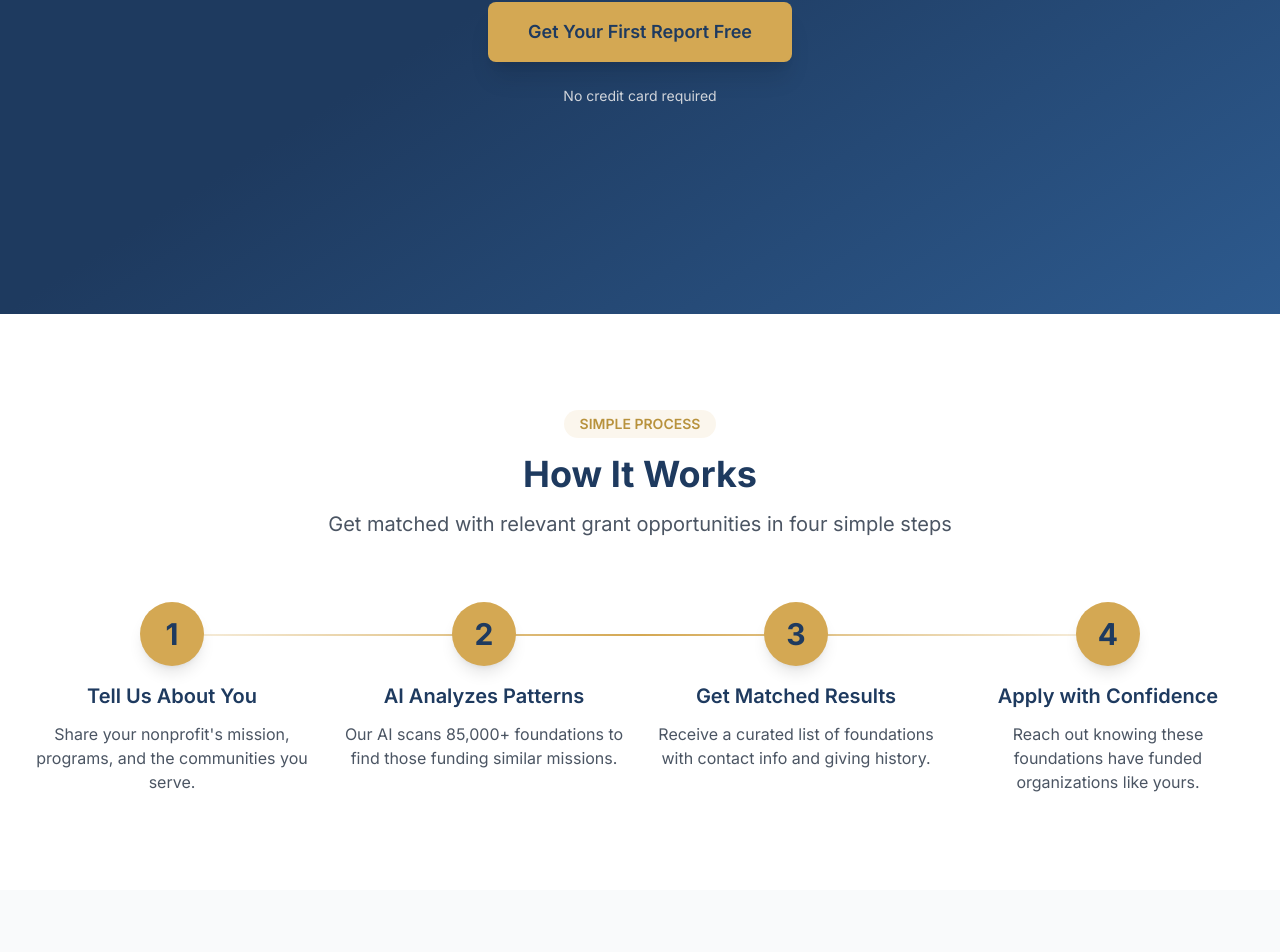
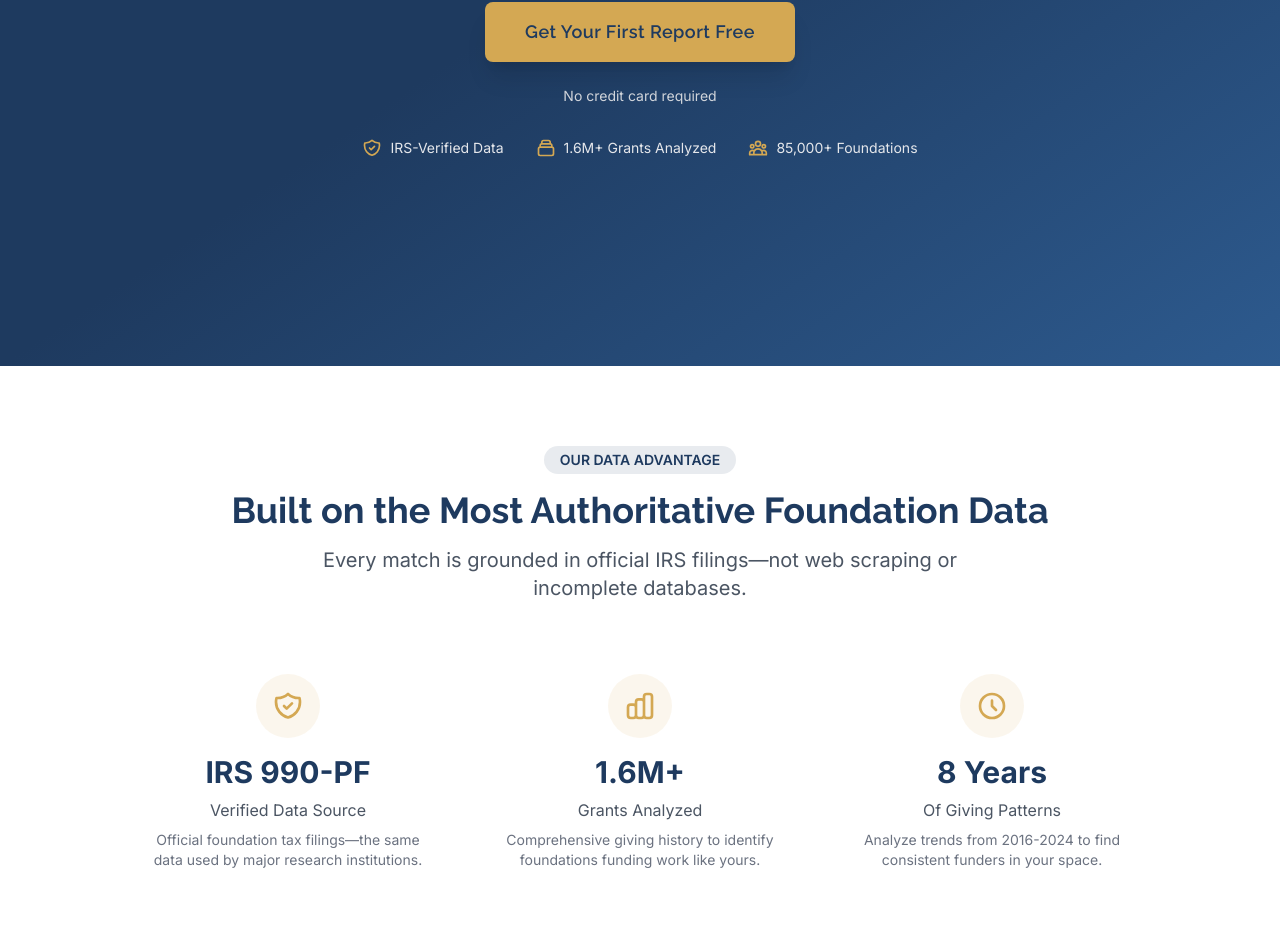
Before and after one commit to akleinman405/thegrantscout-landing, a Next.js app: page / in a window 1280 px wide. Shown: the part 502-1454 px from the top of the page. Built offline with nearby package versions, Linux system fonts and the light colour scheme.

Commit message:
Update landing page (layout, styles, Tailwind config)

```diff
--- a/src/app/globals.css
+++ b/src/app/globals.css
@@ -4,8 +4,23 @@
 
 :root {
   --primary: #1e3a5f;
+  --primary-dark: #152b47;
+  --primary-light: #2d5a8e;
   --accent: #d4a853;
-  --charcoal: #2d3748;
+  --accent-dark: #b8923d;
+  --accent-light: #e6c680;
+  --charcoal: #2C3E50;
+  --gray-medium: #6C757D;
+  --success: #28A745;
+  --error: #DC3545;
+
+  /* Spacing scale */
+  --space-xs: 8px;
+  --space-sm: 16px;
+  --space-md: 24px;
+  --space-lg: 32px;
+  --space-xl: 48px;
+  --space-2xl: 64px;
 }
 
 @layer base {
@@ -15,21 +30,29 @@
 
   body {
     @apply text-charcoal antialiased;
+    font-family: var(--font-inter), system-ui, sans-serif;
   }
 
-  /* Better focus styles for accessibility */
+  h1, h2, h3, h4, h5, h6 {
+    font-family: var(--font-raleway), system-ui, sans-serif;
+  }
+
+  /* Enhanced focus styles for accessibility */
   *:focus-visible {
-    @apply outline-2 outline-offset-2 outline-accent;
+    @apply outline-2 outline-offset-2 outline-accent ring-2 ring-accent/20;
   }
 }
 
 @layer components {
   .btn-primary {
     @apply bg-accent hover:bg-accent-dark text-primary font-semibold px-8 py-3 rounded-lg transition-all duration-300 shadow-md hover:shadow-lg active:scale-95;
+    font-family: var(--font-raleway), system-ui, sans-serif;
+    letter-spacing: 0.025em;
   }
 
   .btn-secondary {
-    @apply bg-primary hover:bg-primary-dark text-white font-semibold px-8 py-3 rounded-lg transition-all duration-300 shadow-md hover:shadow-lg active:scale-95;
+    @apply bg-transparent border-2 border-primary text-primary font-semibold px-8 py-3 rounded-lg transition-all duration-300 hover:bg-primary hover:text-white active:scale-95;
+    font-family: var(--font-raleway), system-ui, sans-serif;
   }
 
   .section-container {
@@ -37,24 +60,58 @@
   }
 
   .card {
-    @apply bg-white rounded-xl shadow-lg p-8 transition-all duration-300 hover:shadow-xl;
+    @apply bg-white rounded-xl p-8 transition-all duration-300;
+    box-shadow: 0 2px 12px rgba(0, 0, 0, 0.08);
+  }
+
+  .card:hover {
+    box-shadow: 0 8px 24px rgba(0, 0, 0, 0.12);
+    transform: translateY(-4px);
   }
 
   .heading-1 {
     @apply text-4xl md:text-5xl lg:text-6xl font-bold text-primary leading-tight;
+    font-family: var(--font-raleway), system-ui, sans-serif;
+    letter-spacing: -0.02em;
   }
 
   .heading-2 {
     @apply text-3xl md:text-4xl font-bold text-primary mb-4;
+    font-family: var(--font-raleway), system-ui, sans-serif;
+    letter-spacing: -0.01em;
   }
 
   .heading-3 {
     @apply text-xl font-bold text-primary mb-3;
+    font-family: var(--font-raleway), system-ui, sans-serif;
+  }
+
+  /* Data stat card for the new section */
+  .data-stat-card {
+    @apply text-center p-6 rounded-xl transition-all duration-300;
+  }
+
+  .data-stat-card:hover {
+    @apply bg-gray-50;
+    transform: translateY(-2px);
+  }
+
+  /* Testimonial card style */
+  .testimonial-card {
+    @apply bg-gray-50 p-8 rounded-xl relative;
+    border-left: 4px solid var(--accent);
+  }
+
+  .testimonial-card::before {
+    content: '"';
+    @apply absolute text-6xl text-gray-200;
+    top: 10px;
+    left: 20px;
+    font-family: Georgia, serif;
   }
 }
 
 @layer utilities {
-  /* Fade in animation for mobile menu */
   .animate-fade-in {
     animation: fadeIn 0.2s ease-out;
   }
@@ -70,7 +127,6 @@
     }
   }
 
-  /* Smooth slide down for FAQ */
   .animate-slide-down {
     animation: slideDown 0.3s ease-out;
   }
@@ -85,4 +141,15 @@
       max-height: 500px;
     }
   }
+
+  /* Reduced motion preference */
+  @media (prefers-reduced-motion: reduce) {
+    *,
+    *::before,
+    *::after {
+      animation-duration: 0.01ms !important;
+      animation-iteration-count: 1 !important;
+      transition-duration: 0.01ms !important;
+    }
+  }
 }
--- a/src/app/layout.tsx
+++ b/src/app/layout.tsx
@@ -1,11 +1,18 @@
 import type { Metadata } from 'next'
-import { Inter } from 'next/font/google'
+import { Inter, Raleway } from 'next/font/google'
 import './globals.css'
 
 const inter = Inter({
   subsets: ['latin'],
   variable: '--font-inter',
   display: 'swap',
+})
+
+const raleway = Raleway({
+  subsets: ['latin'],
+  variable: '--font-raleway',
+  display: 'swap',
+  weight: ['500', '600', '700'],
 })
 
 export const metadata: Metadata = {
@@ -20,7 +27,7 @@ export default function RootLayout({
   children: React.ReactNode
 }) {
   return (
-    <html lang="en" className={inter.variable}>
+    <html lang="en" className={`${inter.variable} ${raleway.variable}`}>
       <body className={inter.className}>{children}</body>
     </html>
   )
--- a/src/app/page.tsx
+++ b/src/app/page.tsx
@@ -88,6 +88,76 @@ export default function Home() {
               </a>
             </div>
             <p className="text-gray-300 mt-6 text-sm">No credit card required</p>
+
+            {/* Trust Indicators */}
+            <div className="flex flex-wrap justify-center gap-4 md:gap-8 mt-8 text-gray-200 text-sm">
+              <div className="flex items-center gap-2">
+                <svg className="w-5 h-5 text-accent" fill="none" stroke="currentColor" viewBox="0 0 24 24">
+                  <path strokeLinecap="round" strokeLinejoin="round" strokeWidth={2} d="M9 12l2 2 4-4m5.618-4.016A11.955 11.955 0 0112 2.944a11.955 11.955 0 01-8.618 3.04A12.02 12.02 0 003 9c0 5.591 3.824 10.29 9 11.622 5.176-1.332 9-6.03 9-11.622 0-1.042-.133-2.052-.382-3.016z" />
+                </svg>
+                <span>IRS-Verified Data</span>
+              </div>
+              <div className="flex items-center gap-2">
+                <svg className="w-5 h-5 text-accent" fill="none" stroke="currentColor" viewBox="0 0 24 24">
+                  <path strokeLinecap="round" strokeLinejoin="round" strokeWidth={2} d="M19 11H5m14 0a2 2 0 012 2v6a2 2 0 01-2 2H5a2 2 0 01-2-2v-6a2 2 0 012-2m14 0V9a2 2 0 00-2-2M5 11V9a2 2 0 012-2m0 0V5a2 2 0 012-2h6a2 2 0 012 2v2M7 7h10" />
+                </svg>
+                <span>1.6M+ Grants Analyzed</span>
+              </div>
+              <div className="flex items-center gap-2">
+                <svg className="w-5 h-5 text-accent" fill="none" stroke="currentColor" viewBox="0 0 24 24">
+                  <path strokeLinecap="round" strokeLinejoin="round" strokeWidth={2} d="M17 20h5v-2a3 3 0 00-5.356-1.857M17 20H7m10 0v-2c0-.656-.126-1.283-.356-1.857M7 20H2v-2a3 3 0 015.356-1.857M7 20v-2c0-.656.126-1.283.356-1.857m0 0a5.002 5.002 0 019.288 0M15 7a3 3 0 11-6 0 3 3 0 016 0zm6 3a2 2 0 11-4 0 2 2 0 014 0zM7 10a2 2 0 11-4 0 2 2 0 014 0z" />
+                </svg>
+                <span>85,000+ Foundations</span>
+              </div>
+            </div>
+          </div>
+        </div>
+      </section>
+
+      {/* Data Authority Section */}
+      <section className="py-16 md:py-20 bg-white border-b border-gray-100">
+        <div className="max-w-7xl mx-auto px-4 sm:px-6 lg:px-8">
+          <div className="text-center mb-12">
+            <span className="inline-block px-4 py-1 bg-primary/10 text-primary rounded-full text-sm font-semibold mb-4">OUR DATA ADVANTAGE</span>
+            <h2 className="text-3xl md:text-4xl font-bold text-primary mb-4">Built on the Most Authoritative Foundation Data</h2>
+            <p className="text-xl text-gray-600 max-w-2xl mx-auto">
+              Every match is grounded in official IRS filings—not web scraping or incomplete databases.
+            </p>
+          </div>
+
+          <div className="grid md:grid-cols-3 gap-8 max-w-5xl mx-auto">
+            <div className="text-center p-6 rounded-xl hover:bg-gray-50 transition-all duration-300">
+              <div className="w-16 h-16 bg-accent/10 rounded-full flex items-center justify-center mx-auto mb-4">
+                <svg className="w-8 h-8 text-accent" fill="none" stroke="currentColor" viewBox="0 0 24 24">
+                  <path strokeLinecap="round" strokeLinejoin="round" strokeWidth={2} d="M9 12l2 2 4-4m5.618-4.016A11.955 11.955 0 0112 2.944a11.955 11.955 0 01-8.618 3.04A12.02 12.02 0 003 9c0 5.591 3.824 10.29 9 11.622 5.176-1.332 9-6.03 9-11.622 0-1.042-.133-2.052-.382-3.016z" />
+                </svg>
+              </div>
+              <div className="text-3xl font-bold text-primary mb-2">IRS 990-PF</div>
+              <div className="text-gray-600">Verified Data Source</div>
+              <p className="text-sm text-gray-500 mt-2">Official foundation tax filings—the same data used by major research institutions.</p>
+            </div>
+
+            <div className="text-center p-6 rounded-xl hover:bg-gray-50 transition-all duration-300">
+              <div className="w-16 h-16 bg-accent/10 rounded-full flex items-center justify-center mx-auto mb-4">
+                <svg className="w-8 h-8 text-accent" fill="none" stroke="currentColor" viewBox="0 0 24 24">
+                  <path strokeLinecap="round" strokeLinejoin="round" strokeWidth={2} d="M9 19v-6a2 2 0 00-2-2H5a2 2 0 00-2 2v6a2 2 0 002 2h2a2 2 0 002-2zm0 0V9a2 2 0 012-2h2a2 2 0 012 2v10m-6 0a2 2 0 002 2h2a2 2 0 002-2m0 0V5a2 2 0 012-2h2a2 2 0 012 2v14a2 2 0 01-2 2h-2a2 2 0 01-2-2z" />
+                </svg>
+              </div>
+              <div className="text-3xl font-bold text-primary mb-2">1.6M+</div>
+              <div className="text-gray-600">Grants Analyzed</div>
+              <p className="text-sm text-gray-500 mt-2">Comprehensive giving history to identify foundations funding work like yours.</p>
+            </div>
+
+            <div className="text-center p-6 rounded-xl hover:bg-gray-50 transition-all duration-300">
+              <div className="w-16 h-16 bg-accent/10 rounded-full flex items-center justify-center mx-auto mb-4">
+                <svg className="w-8 h-8 text-accent" fill="none" stroke="currentColor" viewBox="0 0 24 24">
+                  <path strokeLinecap="round" strokeLinejoin="round" strokeWidth={2} d="M12 8v4l3 3m6-3a9 9 0 11-18 0 9 9 0 0118 0z" />
+                </svg>
+              </div>
+              <div className="text-3xl font-bold text-primary mb-2">8 Years</div>
+              <div className="text-gray-600">Of Giving Patterns</div>
+              <p className="text-sm text-gray-500 mt-2">Analyze trends from 2016-2024 to find consistent funders in your space.</p>
+            </div>
           </div>
         </div>
       </section>
@@ -120,9 +190,9 @@ export default function Home() {
             <div className="w-16 h-16 bg-accent rounded-full flex items-center justify-center text-3xl font-bold text-primary mx-auto mb-4 shadow-lg group-hover:scale-110 transition-transform duration-300 relative z-10">
               2
             </div>
-            <h3 className="text-xl font-semibold text-primary mb-3">AI Analyzes Patterns</h3>
+            <h3 className="text-xl font-semibold text-primary mb-3">AI Analyzes IRS Data</h3>
             <p className="text-gray-600">
-              Our AI scans 85,000+ foundations to find those funding similar missions.
+              Our AI analyzes 1.6M+ grants from IRS Form 990-PF filings to identify foundations funding similar missions.
             </p>
           </div>
 
@@ -167,9 +237,9 @@ export default function Home() {
             </div>
             <h3 className="heading-3">Smart Matching</h3>
             <p className="text-gray-600">
-              Our AI analyzes foundation giving patterns to match you with funders who have a proven track record of supporting missions like yours.
+              We analyze 8 years of IRS-verified giving data to match you with foundations that have a proven track record of funding organizations like yours.
             </p>
-            <div className="mt-4 text-sm text-accent font-semibold">67% higher success rate</div>
+            <div className="mt-4 text-sm text-accent font-semibold">Curated matches from verified data</div>
           </div>
 
           <div className="card group hover:border-accent border-2 border-transparent">
@@ -225,7 +295,7 @@ export default function Home() {
 
         <div className="grid md:grid-cols-3 gap-8 max-w-6xl mx-auto">
           {/* Starter Plan */}
-          <div className="card border-2 border-gray-200">
+          <div className="card border-2 border-gray-200 hover:border-accent transition-colors duration-300">
             <div className="text-center mb-6">
               <h3 className="text-2xl font-bold text-primary mb-2">Starter</h3>
               <div className="text-4xl font-bold text-primary mb-2">$49</div>
@@ -255,7 +325,7 @@ export default function Home() {
           </div>
 
           {/* Professional Plan */}
-          <div className="card border-2 border-accent shadow-2xl transform md:scale-105">
+          <div className="card border-2 border-accent shadow-2xl transform md:scale-105 hover:border-accent-dark transition-colors duration-300">
             <div className="absolute top-0 left-1/2 transform -translate-x-1/2 -translate-y-1/2">
               <span className="bg-accent text-primary px-4 py-1 rounded-full text-sm font-semibold">
                 MOST POPULAR
@@ -294,7 +364,7 @@ export default function Home() {
           </div>
 
           {/* Enterprise Plan */}
-          <div className="card border-2 border-gray-200">
+          <div className="card border-2 border-gray-200 hover:border-accent transition-colors duration-300">
             <div className="text-center mb-6">
               <h3 className="text-2xl font-bold text-primary mb-2">Enterprise</h3>
               <div className="text-4xl font-bold text-primary mb-2">Custom</div>
@@ -430,7 +500,7 @@ export default function Home() {
                 TheGrantScout
               </button>
               <p className="text-gray-300 leading-relaxed">
-                AI-powered grant matching for nonprofits who deserve funding.
+                AI-powered grant matching built on IRS-verified data. Helping nonprofits find foundations already funding work like theirs.
               </p>
             </div>
             <div>
```
Also changed, not shown: tailwind.config.js (+22 -2 lines).
